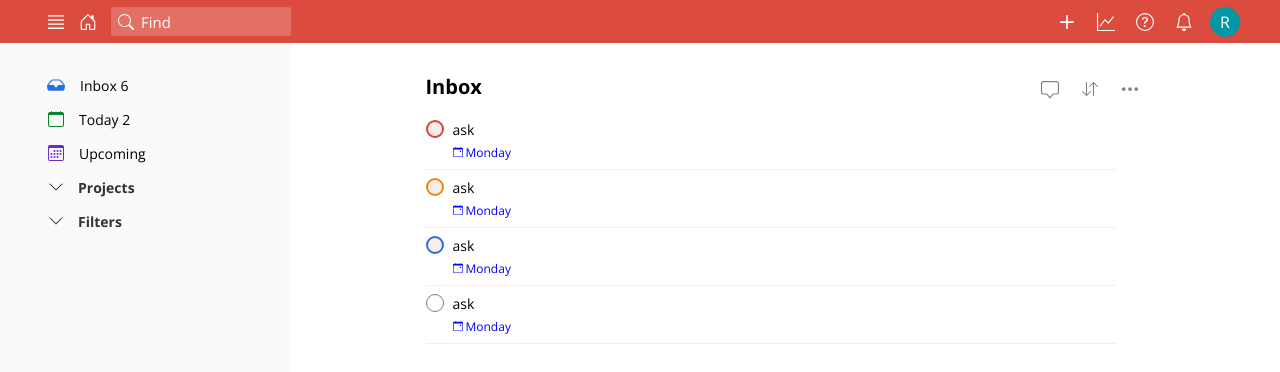
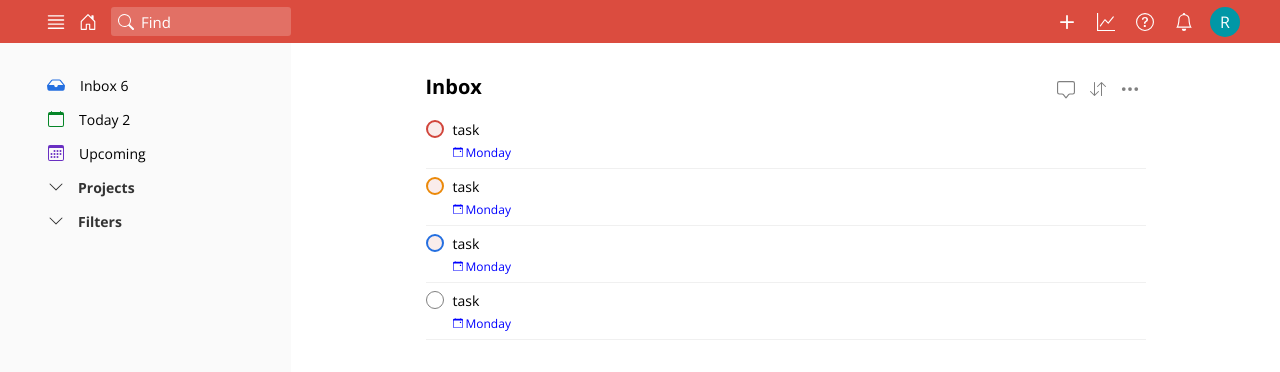
Before and after one commit to rafalrybicki/todoist_clone, a React (Create React App) app: page / in a window 1280 px wide. Shown: the top 372 px of the page. Built offline with nearby package versions, Linux system fonts and the light colour scheme.

Commit message:
Extract Grip component

```diff
--- a/src/components/Inbox/index.js
+++ b/src/components/Inbox/index.js
@@ -5,6 +5,7 @@ import { ChatSquare, ArrowDownUp, ThreeDots } from 'react-bootstrap-icons';
 
 import IconBtn from '../shared/IconBtn';
 import Task from '../Task'
+// import TaskSection from '../shared/TaskSection';
 
 const StyledInbox = styled.div`
    display: flex;
@@ -28,12 +29,11 @@ const StyledInbox = styled.div`
       flex-grow: 1
    }
 
-   button {
+   header button {
       color: grey;
-      margin-left: 8px;
    }
 
-   button:hover {
+   header button:hover {
       color: #202020;
    }
 
@@ -61,6 +61,12 @@ function Inbox() {
          <Task priority="2" />
          <Task priority="3" />
          <Task priority="4" />
+         {/* <TaskSection name="ToDo section">
+            <Task priority="1" />
+            <Task priority="2" />
+            <Task priority="3" />
+            <Task priority="4" />
+         </TaskSection> */}
       </StyledInbox>
    )
 }
--- a/src/components/Task/Actions.js
+++ b/src/components/Task/Actions.js
@@ -14,7 +14,12 @@ const StyledActions = styled.div`
    visibility: hidden;
 
    button {
-      margin-left: 2px
+      margin-left: 2px;
+      color: grey;
+   }
+
+   button:hover {
+      color: #202020;
    }
 `
 
--- a/src/components/Task/Checkbox.js
+++ b/src/components/Task/Checkbox.js
@@ -4,7 +4,7 @@ import styled from 'styled-components';
 const StyledCheckbox = styled.span`
    position: absolute;
    top: 8px;
-   left: 30px;
+   left: 0px;
    display: block;
    border-radius: 50%;
    border-width: ${props => props.color === 'grey' ? '1px' : '2px'};
--- a/src/components/Task/Date.js
+++ b/src/components/Task/Date.js
@@ -6,6 +6,7 @@ import { CalendarEvent } from 'react-bootstrap-icons';
 const StyledDate = styled.span`
    font-size: 12px;
    color: blue;
+   height: 16px;
 
    svg {
       margin-right: 3px;
--- a/src/components/Task/index.js
+++ b/src/components/Task/index.js
@@ -1,32 +1,22 @@
 import React from 'react';
 import styled from 'styled-components';
 
-import IconBtn from '../shared/IconBtn';
-import { GripVertical } from 'react-bootstrap-icons';
 import Actions from './Actions';
 import Checkbox from './Checkbox';
 import Date from './Date';
+import Grip from '../shared/Grip';
 
 const StyledTask = styled.li`
    position: relative;
    width: 100%;
-   margin-left: -30px;
    min-height: 40px;
-   padding: 8px 0 8px 57px;
+   padding: 8px 0 8px 27px;
    display: flex;
    flex-wrap: wrap;
    align-items: center;
    cursor: pointer;
    border-bottom: 1px solid #f0f0f0;
    font-size: 14px;
-
-   .grip {
-      cursor: move;
-      position: absolute;
-      top: 5px;
-      left: -5px;
-      visibility: hidden
-   }
 
    .content {
       width: 100%;
@@ -37,37 +27,28 @@ const StyledTask = styled.li`
       height: 16px
    }
 
+   .grip {
+      top: 2px;
+      left: -32px;
+   }
+
    &:hover {
       .grip {
-         visibility: visible;
+         color: grey;
       }
 
       .actions {
          visibility: visible;
       }
    }
-
-   &::before {
-      position: absolute;
-      bottom: -1px;
-      left: 0;
-      display: block;
-      z-index: 1000;
-      background-color: white;
-      content: '';
-      height: 1px;
-      width: 30px;
-   }
 `
 
 function Task({ priority }) {
    return (
       <StyledTask>
-         <IconBtn hoverColor="#eee" width="24px" cssClass="grip">
-            <GripVertical size="20"/>
-         </IconBtn>
+         <Grip />
          <Checkbox priority={priority} />
-         <span className="content">ask</span>
+         <span className="content">task</span>
          <Date />
          <Actions className="actions" />
       </StyledTask>
--- /dev/null
+++ b/src/components/shared/Grip.js
@@ -0,0 +1,31 @@
+import React from 'react';
+import styled from 'styled-components';
+
+import { GripVertical } from 'react-bootstrap-icons';
+
+const StyledGrip = styled.button`
+   display: flex;
+   justify-content: center;
+   align-items: center;
+   height: 28px;
+   width: 28px;
+   cursor: move;
+   position: absolute;
+   color: transparent;
+   border-radius: 3px;
+
+   &:hover {
+      color: #202020 !important;
+      background-color: #eee;
+   }
+`
+
+function Grip() {
+   return (
+      <StyledGrip className="grip">
+         <GripVertical size="20"/>
+      </StyledGrip>
+   )
+}
+
+export default Grip
```
Also changed, not shown: 1 other file (tests, documents, lock files or other folders).
